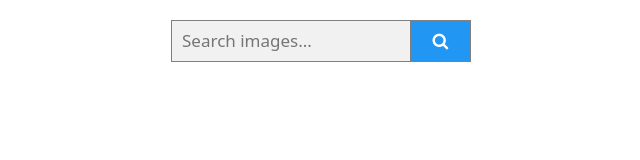
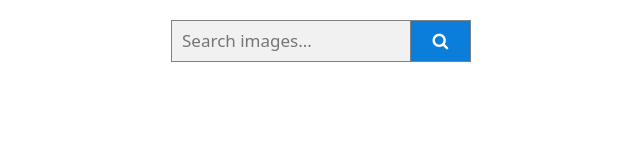
Before and after one commit to MViktoriia/goit-js-hw-11, a website built with Parcel: page src/index.html in a window 1280 px wide. In both pictures the pointer is over the button 760 px from the left and 40 px from the top of the page. Shown: the whole page, without its empty margins (319-959 px from the left). Built offline with nearby package versions, Linux system fonts and the light colour scheme; what simplelightbox would draw is missing.

Commit message:
Update _gallery.scss

```diff
--- a/src/sass/_gallery.scss
+++ b/src/sass/_gallery.scss
@@ -64,7 +64,7 @@ form.search-form button {
   cursor: pointer;
 }
 
-form.search-forme button:hover {
+form.search-form button:hover {
   background: #0b7dda;
 }
 
```
